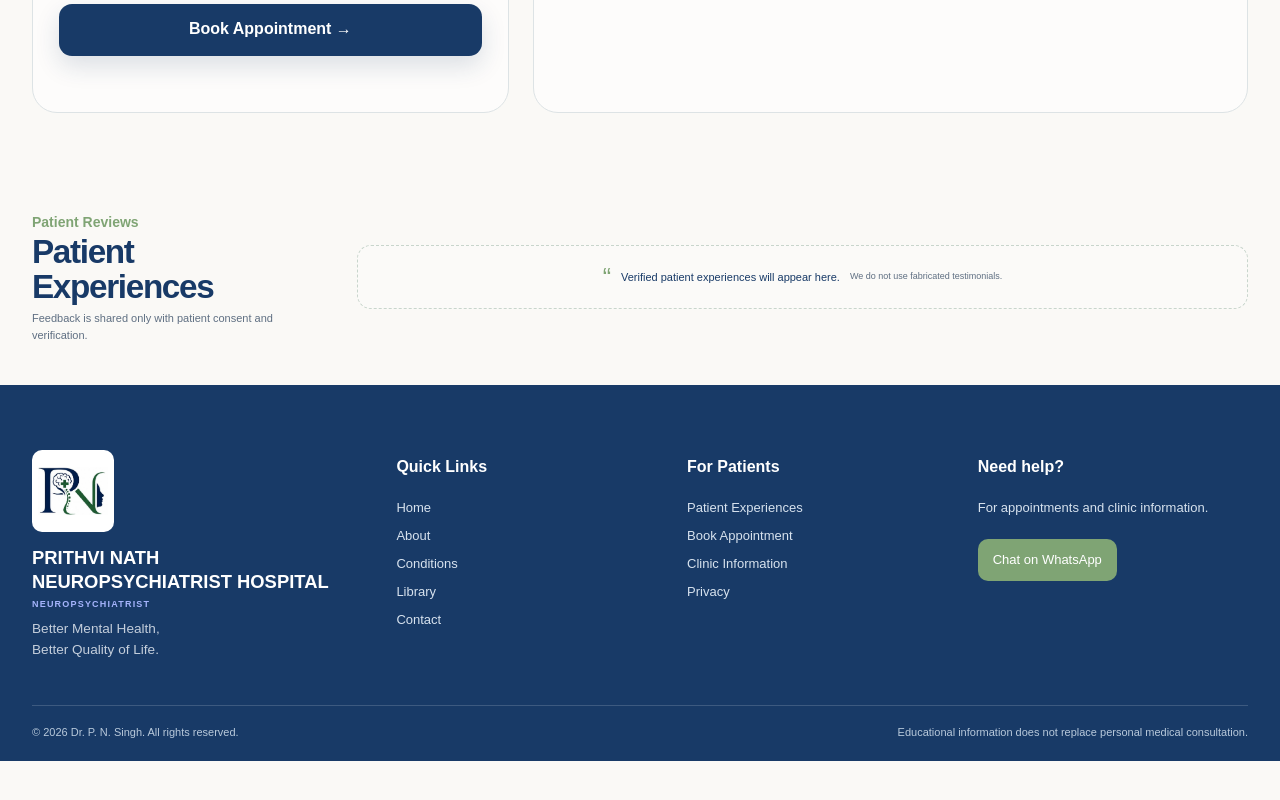
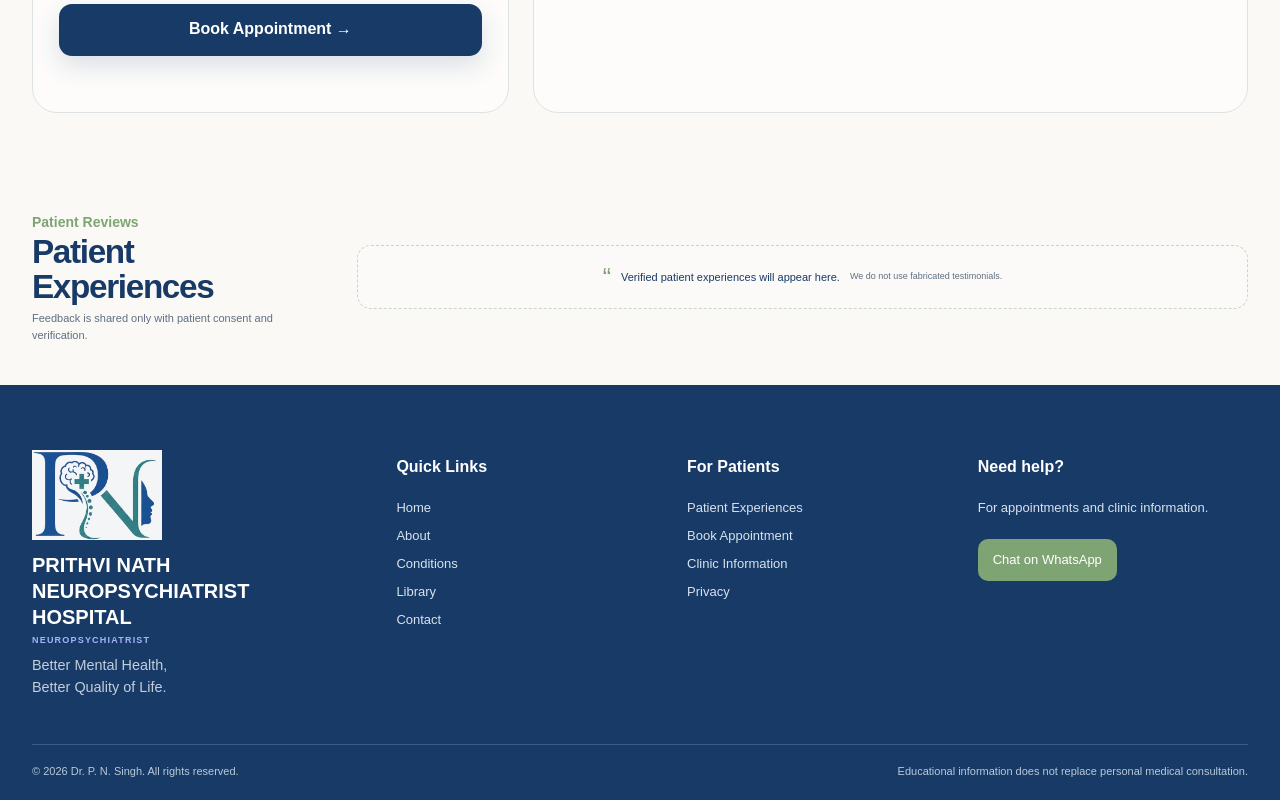
Before and after one commit to BLACKSHADOWS4/dr-pn-singh-site, a website: page public/index.html in a window 1280 px wide. Shown: the part 2564-3364 px from the top of the page. Before the commit the page ends 3325 px from the top, so only its background shows below. Drawn offline with Linux system fonts and the light colour scheme.

Commit message:
Apply CSS blend mode for seamless footer logo

```diff
--- a/public/index.html
+++ b/public/index.html
@@ -981,15 +981,15 @@
 
     <div class="footer-inner section-shell">
 
-        <div class="footer-brand" style="display: flex; flex-direction: column; align-items: flex-start; gap: 14px;">
+        <div class="footer-brand" style="display: flex; flex-direction: column; align-items: flex-start; gap: 12px;">
 
-    <!-- Logo Image with Clean Styling -->
-    <div style="background: #ffffff; padding: 6px; border-radius: 10px; display: inline-block;">
-        <img src="Images/logo.jpeg" alt="Prithvi Nath Hospital Logo" style="width: 70px; height: 70px; object-fit: contain; display: block;" />
+    <!-- Seamlessly Blended Logo Container -->
+    <div style="background: transparent; padding: 0; position: relative; display: inline-block;">
+        <img src="Images/logo.jpeg" alt="Prithvi Nath Hospital Logo" style="width: 130px; height: auto; display: block; filter: brightness(1.05); mix-blend-mode: screen; opacity: 0.95;" />
     </div>
 
     <div>
-        <h3 style="margin: 0; font-size: 1.15rem; line-height: 1.3; color: #fff;">
+        <h3 style="margin: 0; font-size: 1.25rem; line-height: 1.3; color: #fff;">
             Prithvi Nath Neuropsychiatrist Hospital
         </h3>
 
@@ -997,7 +997,7 @@
             NEUROPSYCHIATRIST
         </small>
 
-        <p style="margin: 6px 0 0 0; font-size: 0.85rem; opacity: 0.85; color: #e2e8f0;">
+        <p style="margin: 6px 0 0 0; font-size: 0.9rem; opacity: 0.85; color: #e2e8f0;">
             Better Mental Health, <br>Better Quality of Life.
         </p>
     </div>
```
